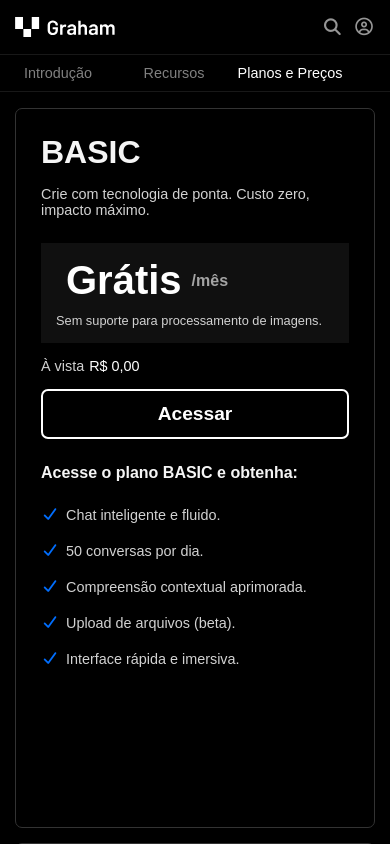
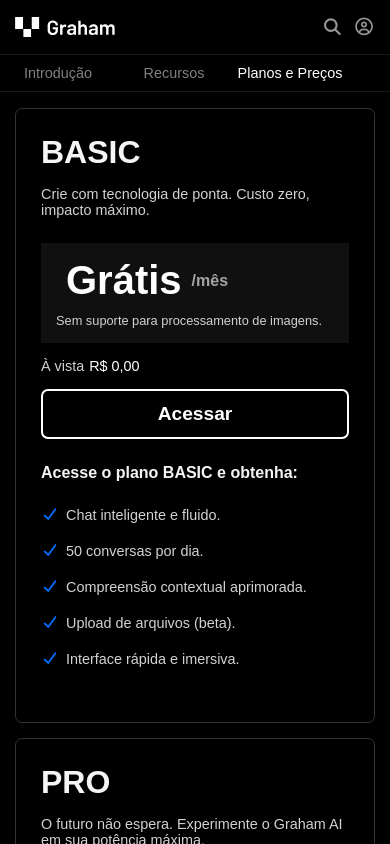
Before and after one commit to leoosilvp/Graham-AI, a React (Vite) app: page /docs/plans in a window 390 px wide. Built offline with nearby package versions, Linux system fonts and the light colour scheme; no server answers.

Commit message:
m- arrumando altura da responsividade do card de planos

```diff
--- a/src/css/plans.css
+++ b/src/css/plans.css
@@ -188,4 +188,10 @@
     .ctn-plans {
         gap: 15px;
     }
+
+    .plan {
+        width: 100%;
+        height: fit-content;
+        padding: 25px 25px 50px 25px;
+    }
 }
```
